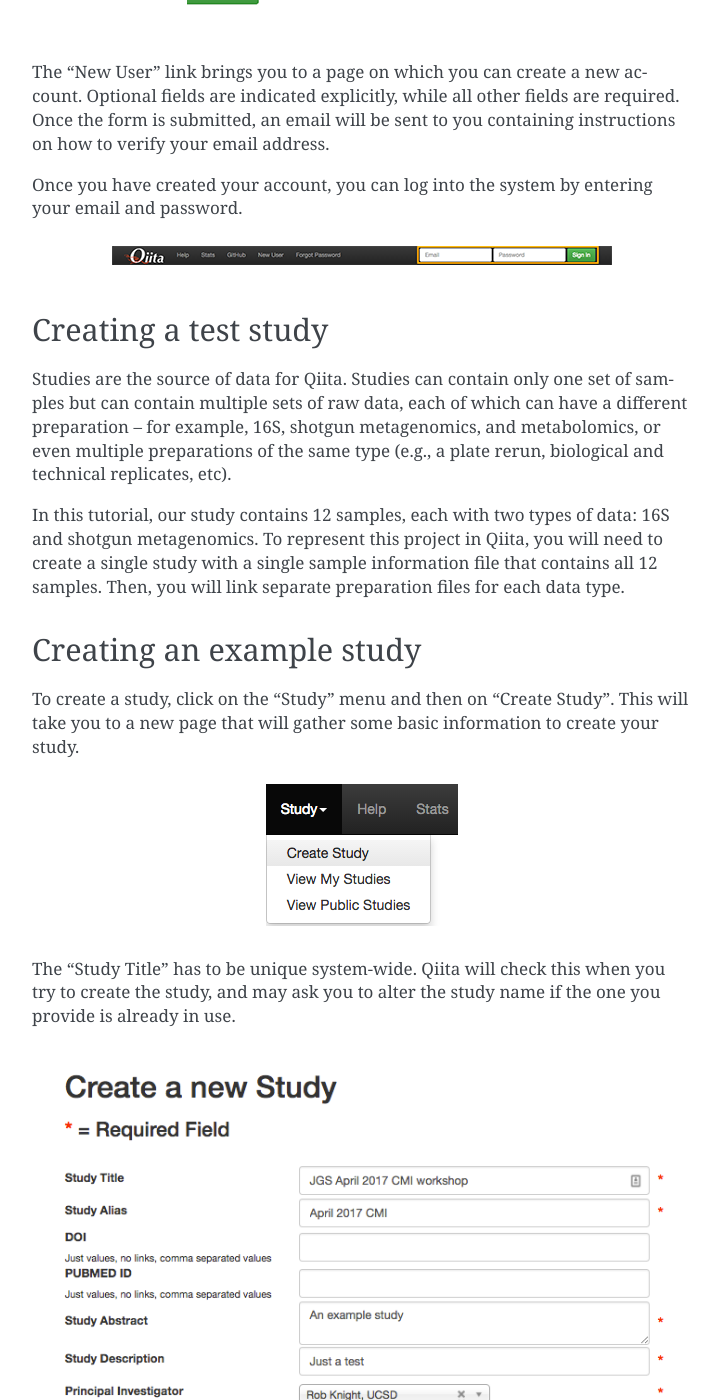
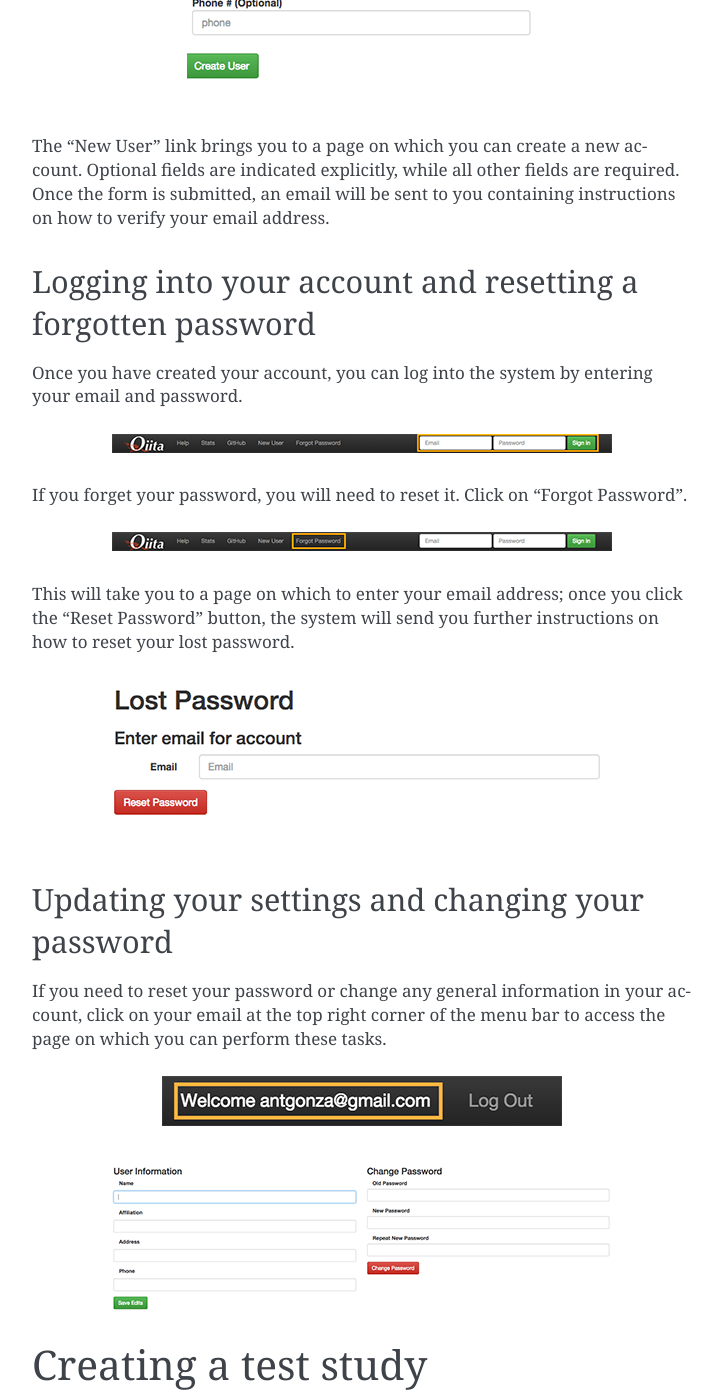
Before and after one commit to biocore/cmi-workshops, a Sphinx documentation site: the page built from docs/qiita-create-study.rst, in a window 1280 px wide and 1400 px high, scrolled down 1320 px. Shown: the whole window, without its empty margins (388-1106 px from the left). Built offline with Sphinx 7.4.7, drawn with Linux system fonts in a browser that asks for light colours; some of the changed text lies outside the part shown.

Commit message:
updated Qiita set-up info

```diff
--- a/docs/index.rst
+++ b/docs/index.rst
@@ -15,13 +15,13 @@
 
 .. toctree::
    :caption: Creating a study in Qiita
-   :maxdepth: 1
+   :maxdepth: 2
 
    qiita-create-study
 
 .. toctree::
    :caption: Microbiome analyses
-   :maxdepth: 1
+   :maxdepth: 2
 
    qiita-16S-processing
    qiita-16S-analysis
--- a/docs/qiita-create-study.rst
+++ b/docs/qiita-create-study.rst
@@ -20,8 +18,11 @@
 Next, we'll sign up for Qiita and create a study for these data.
 
 
+Setting up Qiita
+----------------
+
 Signing up for a Qiita account
-------------------------------
+~~~~~~~~~~~~~~~~~~~~~~~~~~~~~~
 
 Open your browser (it must be Chrome or Firefox) and go to `Qiita <https://qiita.ucsd.edu>`__ (https://qiita.ucsd.edu).
 
@@ -38,11 +39,39 @@
 fields are required. Once the form is submitted, an email will be sent
 to you containing instructions on how to verify your email address.
 
+Logging into your account and resetting a forgotten password
+~~~~~~~~~~~~~~~~~~~~~~~~~~~~~~~~~~~~~~~~~~~~~~~~~~~~~~~~~~~~
+
 Once you have created your account, you can log into the system by
 entering your email and password.
 
 .. figure::  images/image03.png
-   :align:   center
+  :align:   center
+
+If you forget your password, you will need to reset it.  Click on
+“Forgot Password”.
+
+.. figure::  images/image13.png
+  :align:   center
+
+This will take you to a page on which to enter your email address; once
+you click the “Reset Password” button, the system will send you further
+instructions on how to reset your lost password.
+
+.. figure::  images/image05.png
+  :align:   center
+
+Updating your settings and changing your password
+~~~~~~~~~~~~~~~~~~~~~~~~~~~~~~~~~~~~~~~~~~~~~~~~~
+
+If you need to reset your password or change any general information in
+your account, click on your email at the top right corner of the menu
+bar to access the page on which you can perform these tasks.
+
+.. figure::  images/image19.png
+  :align:   center
+.. figure::  images/image10.png
+  :align:   center
 
 
 Creating a test study
```
Also changed, not shown: other parts of docs/qiita-create-study.rst (+0 -2 lines).
